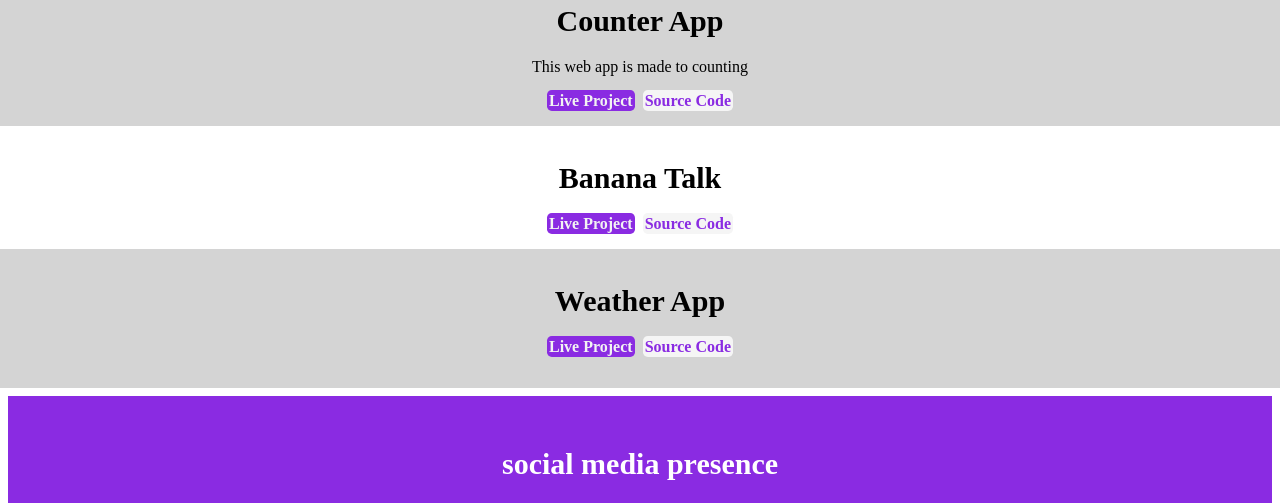
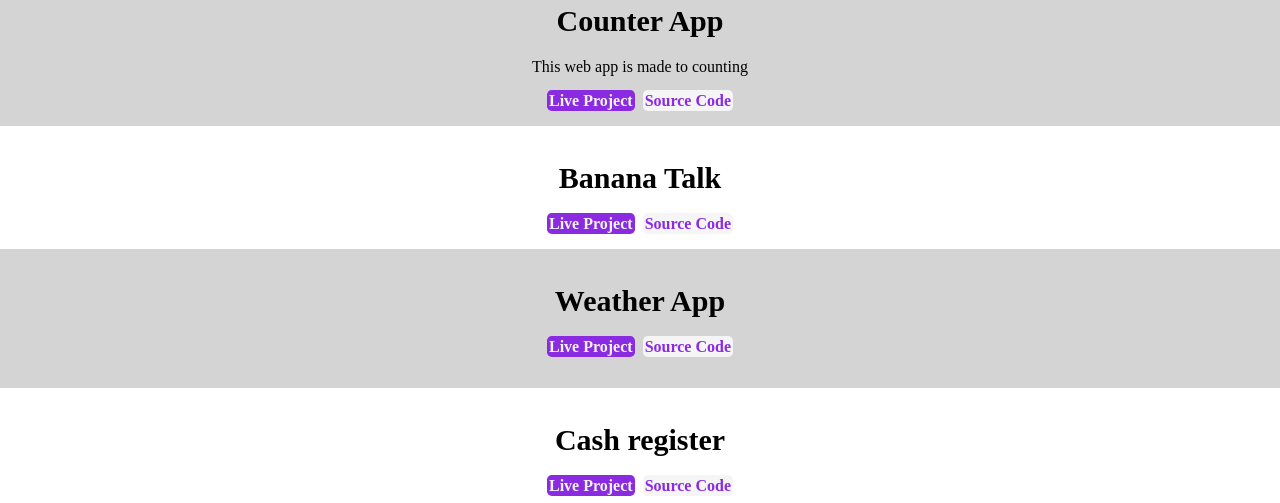
Before and after one commit to rahulkhatri3/my-portfolio, a plain HTML site: page projects.html in a window 1280 px wide. Shown: the part 1051-1554 px from the top of the page. Drawn offline with Linux system fonts and the light colour scheme.

Commit message:
project add

```diff
--- a/projects.html
+++ b/projects.html
@@ -58,6 +58,14 @@
         <p></p>
     </section>
 
+        <section class="fourth-project">
+        <h1>Cash register</h1>
+
+        <a class="live-course" href="https://rahul-cash-register.netlify.app/" target="_blank">Live Project</a>
+        <a class="source-code" href="https://github.com/rahulkhatri3/cash-register" target="_blank">Source Code</a>
+        <p></p>
+    </section>
+
 <footer class="footer">
     <h1>social media presence</h1>
     <li>
--- a/style.css
+++ b/style.css
@@ -257,6 +257,7 @@ margin: 8px;
     background-color: rgba(128, 128, 128, 0.336);
     padding: 1rem;
 }
-/* body.dark-mode> footer{
-    background-color: white;
-} */
+.fourth-project{
+    text-align: center;
+    padding: 1rem;
+}
```
